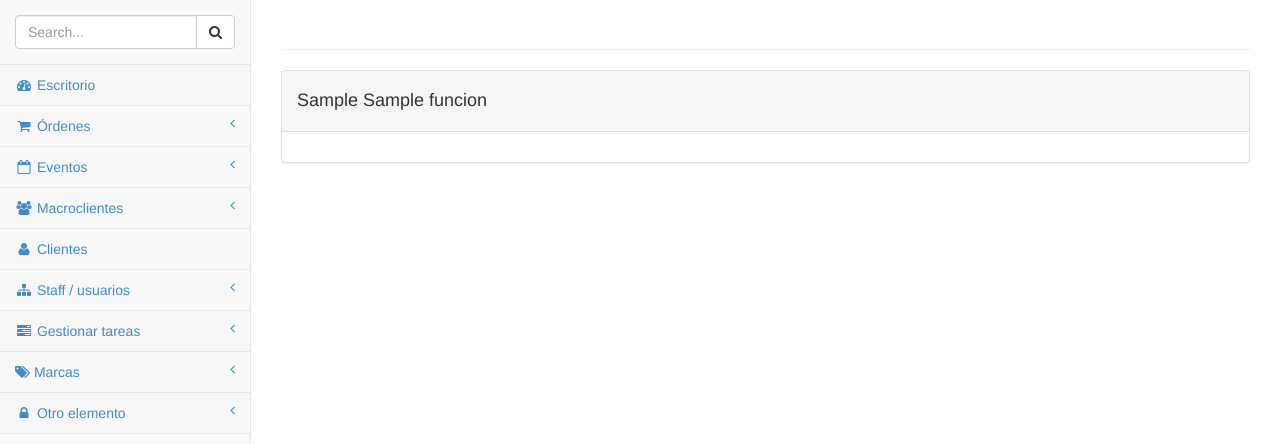
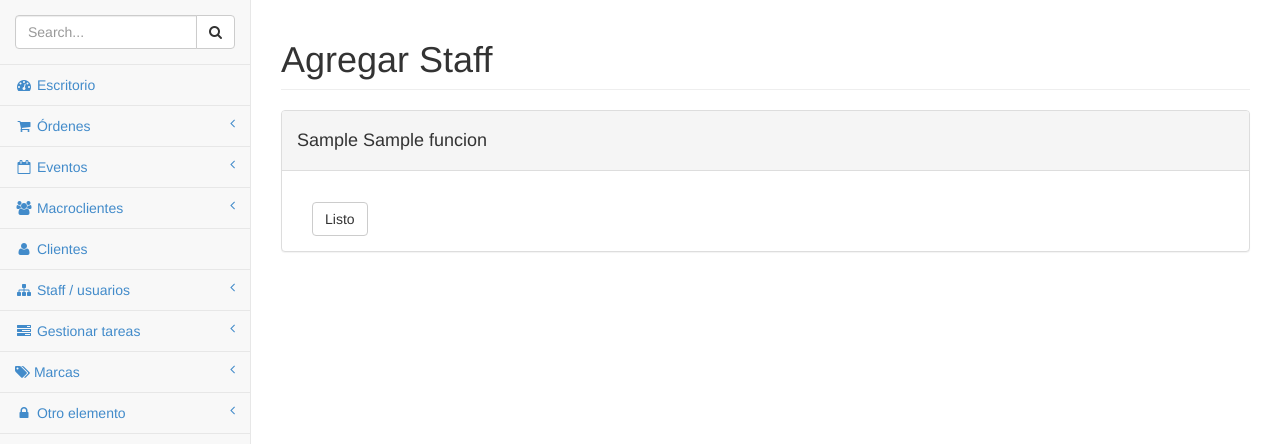
Before and after one commit to NestorBracho/fotomov_old, a Django app: page /agregar_staff/1/ in a window 1280 px wide. Shown: the part 51-495 px from the top of the page. Run offline with Django 3.2, Linux system fonts and the light colour scheme; tables that the repository leaves empty hold one stand-in row (values such as "Sample post").

Commit message:
solo permite numeros enteros en los input de asignar staff

```diff
--- a/fotomov/templates/evento/agregar_staff.html
+++ b/fotomov/templates/evento/agregar_staff.html
@@ -1,4 +1,7 @@
 {% extends 'admin.html' %}
+{% block titulo %}
+Agregar Staff
+{% endblock %}
 {% block seccion-contenido %}
     {% for funcion in funciones %}
             <div class="panel panel-default">
@@ -6,14 +9,33 @@
                     <h4>{{ funcion.dia }} {{ funcion.nombre }}</h4>
                 </div>
                 <div class="panel-body">
+                    <div class="form-group col-sm-12">
                         {% for staff in tipos_staff %}
-            {{ staff.nombre }} <input type="text" name="{{ funcion.id }}-{{ staff.id }}">
+                            <div class="col-sm-2">
+                                {{ staff.nombre }} <input type="number" class="form-control" name="{{ funcion.id }}-{{ staff.id }}" onkeypress="return numero(event)">
+                            </div>
+
                         {% endfor %}
                     </div>
+                                <div class="col-sm-3">
+                    <button class="btn btn-default">Listo</button>
+                </div>
+                </div>
+
             </div>
 
 
     {% endfor %}
 {% endblock %}
 {% block js %}
+    <script>
+          function numero(e) {
+          var codigo;
+          codigo = (document.all) ? e.keyCode : e.which;
+          if (codigo > 31 && (codigo < 48 || codigo > 57) /*&& codigo != 46 */) {
+          return false;
+          }
+          return true;
+        }
+    </script>
 {% endblock %}
```
Lines whose indentation alone changed are shown as unchanged.
